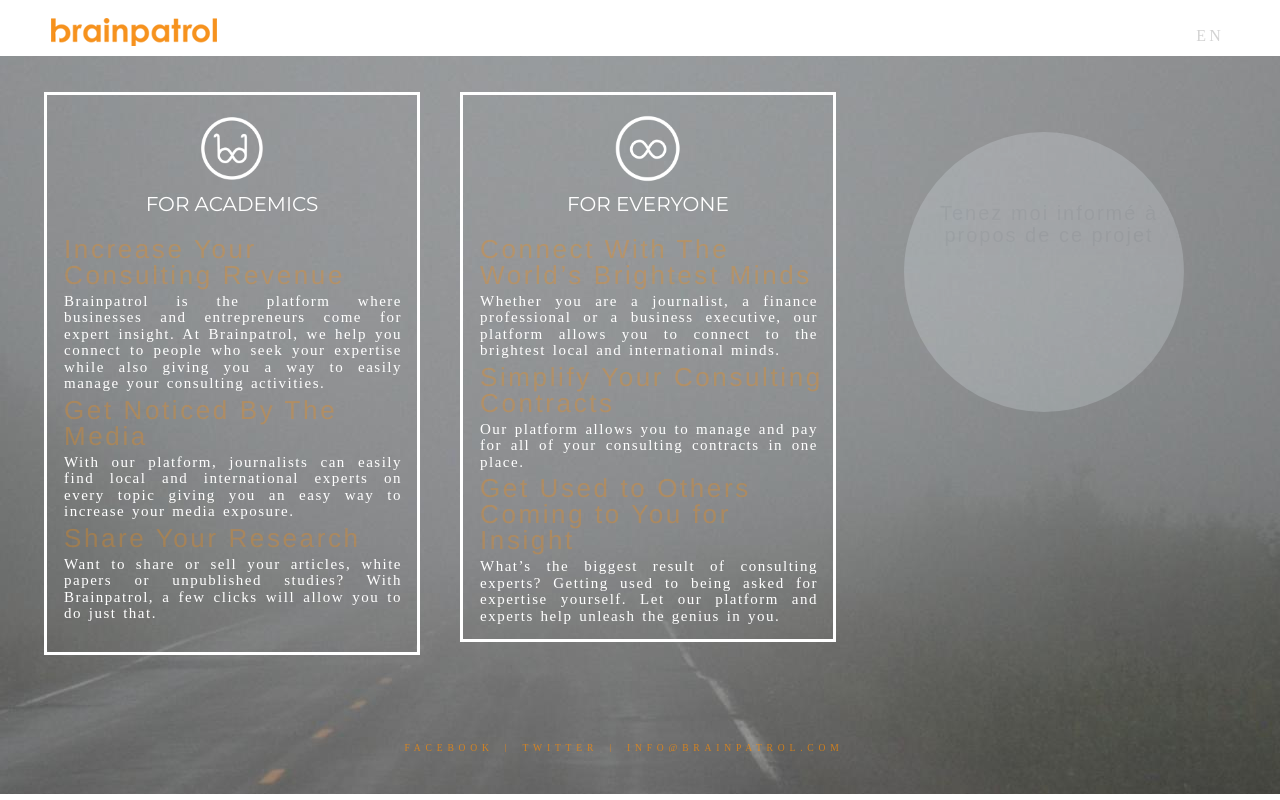
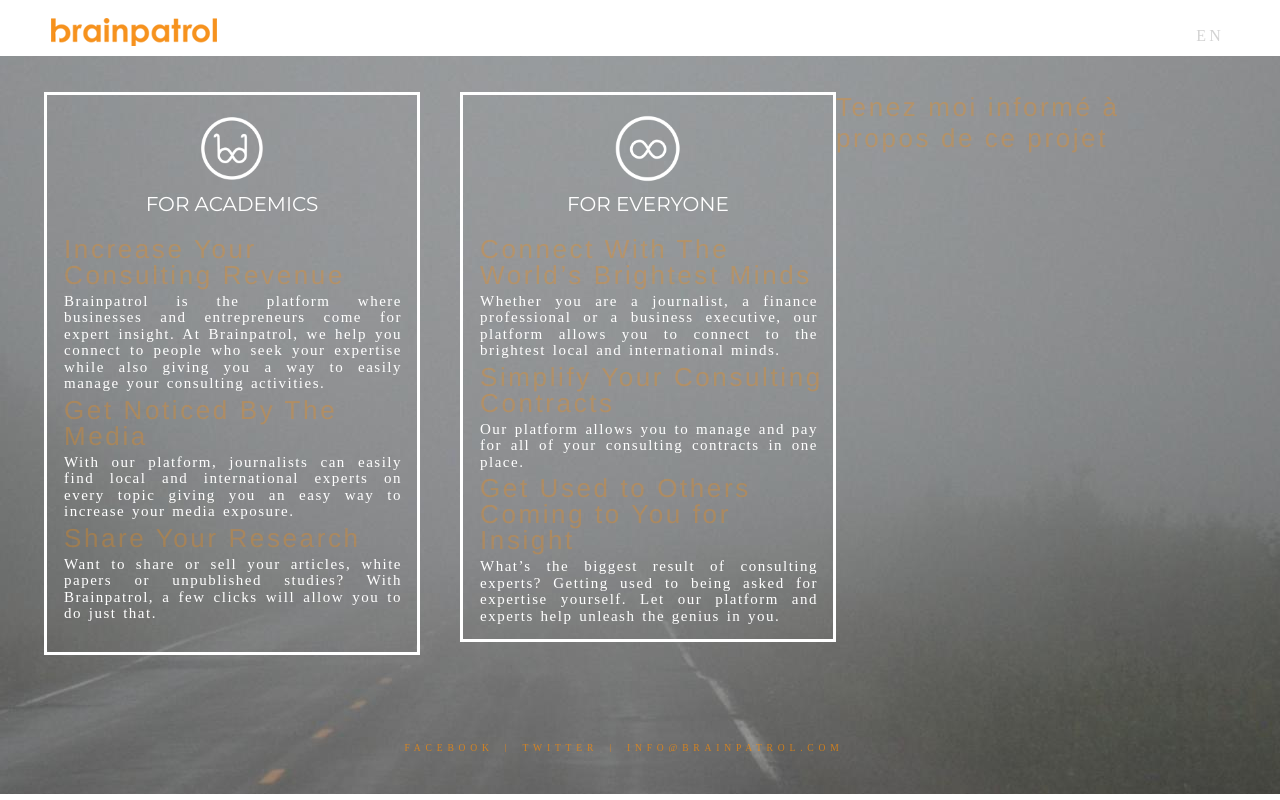
Before and after one commit to swiecicka/brainpatrol, a plain HTML site: page french index.html in a window 1280 px wide. Drawn offline with Linux system fonts and the light colour scheme.

Commit message:
change css
change css

```diff
--- a/default.css
+++ b/default.css
@@ -300,28 +300,7 @@ hr
 		padding-bottom: 10px;
 	}
 
-	#contact {
-		width: 280px;
-		height: 280px;
-		float: right;
-		background: aliceblue;
-		border-radius: 50%;
-		opacity: .2;
-		margin-left: 50px;
-		margin-top:40px;
-	}
 
-	#contact h2 {
-
-		font-family: 'Futura', sans-serif;
-		font-size: 20px;
-		margin-left: 30px;
-		margin-right: 20px;
-		margin-top:70px;
-		text-align: center;
-		color: slategray;
-		height:80%;
-		line-height: 1.1em;
-		letter-spacing: 2px;
-
-	}
+#mc_embed_signup {
+	float: right;
+}
```
